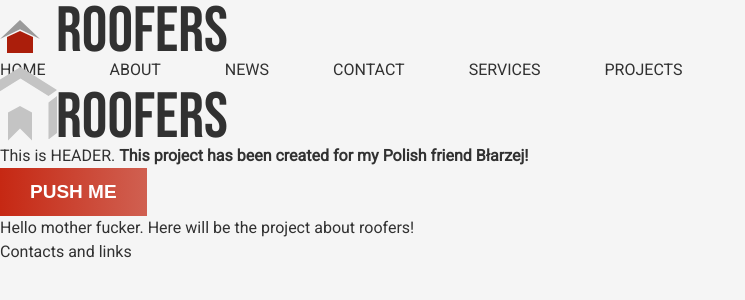
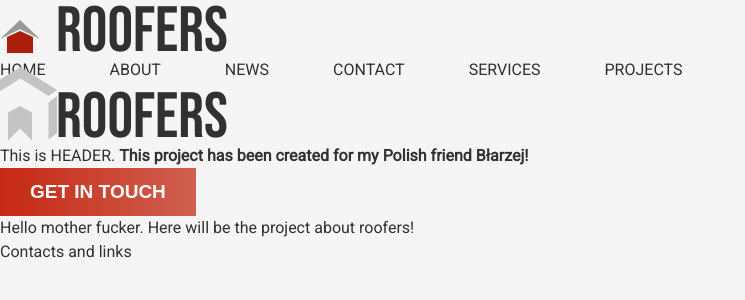
Before and after one commit to PavelNovik/roofer, a React (Vite) app: page / in a window 1280 px wide. Shown: the top 300 px of the page, without its empty margins (0-745 px from the left). Built offline with nearby package versions, Linux system fonts and the light colour scheme.

Commit message:
fix button text

```diff
--- a/src/App.tsx
+++ b/src/App.tsx
@@ -6,7 +6,7 @@ export function App() {
   return (
     <>
       <Header />
-      <Button>Push me</Button>
+      <Button>Get in touch</Button>
       <div>Hello mother fucker. Here will be the project about roofers!</div>
       <Footer />
     </>
```
